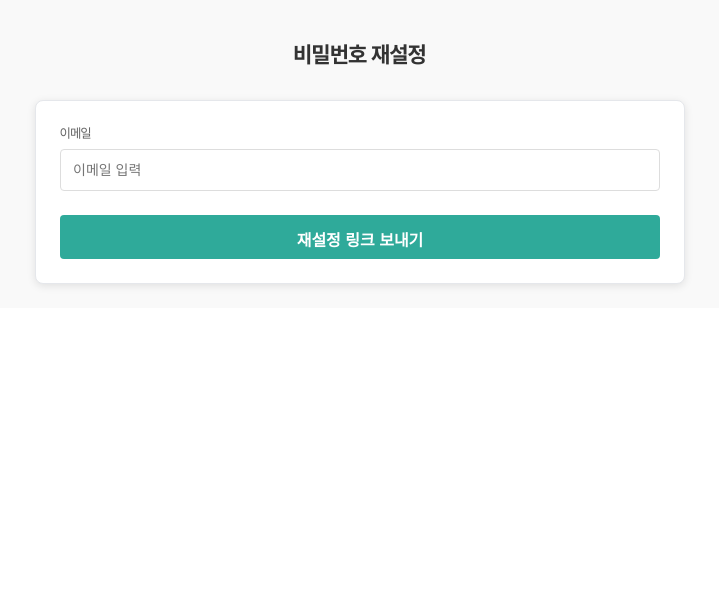
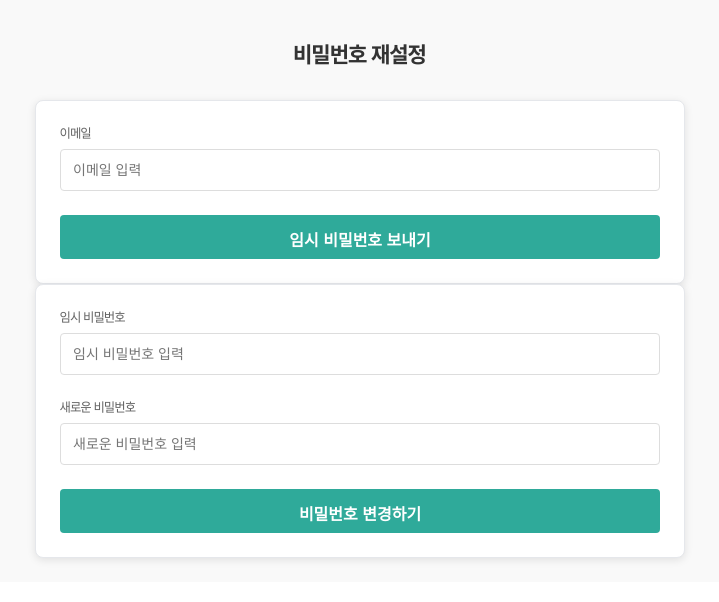
Before and after one commit to minjuko/farm-copilot, a React (Create React App) app: page /password_reset in a window 1280 px wide. Shown: the top 602 px of the page, without its empty margins (280-999 px from the left). Built offline with nearby package versions, Linux system fonts and the light colour scheme.

Commit message:
feat: 비밀번호 재설정 구현

```diff
--- a/src/components/layouts/TopBar.jsx
+++ b/src/components/layouts/TopBar.jsx
@@ -20,6 +20,7 @@ const Logo = styled.div`
   font-weight: 800;
   color: #4aaa87;
   text-shadow: 2px 2px 4px rgba(0, 0, 0, 0.2);
+  cursor: pointer; /* Add cursor pointer for visual indication */
 `;
 
 const RightSection = styled.div`
@@ -105,9 +106,13 @@ const TopBar = () => {
     }
   };
 
+  const handleLogoClick = () => {
+    navigate("/");
+  };
+
   return (
     <TopBars>
-      <Logo> 꾼꾼농사꾼 </Logo>
+      <Logo onClick={handleLogoClick}> 꾼꾼농사꾼 </Logo>
       <RightSection>
         {isLoggedIn ? (
           <>
--- a/src/components/templates/PasswordResetTemplate.jsx
+++ b/src/components/templates/PasswordResetTemplate.jsx
@@ -77,6 +77,8 @@ const ErrorMessage = styled.div`
 
 const PasswordResetTemplate = () => {
   const [email, setEmail] = useState("");
+  const [temporaryPassword, setTemporaryPassword] = useState("");
+  const [newPassword, setNewPassword] = useState("");
   const [error, setError] = useState("");
   const [message, setMessage] = useState("");
 
@@ -84,12 +86,27 @@ const PasswordResetTemplate = () => {
     setEmail(e.target.value);
   };
 
+  const handleTempPasswordChange = (e) => {
+    setTemporaryPassword(e.target.value);
+  };
+
+  const handleNewPasswordChange = (e) => {
+    setNewPassword(e.target.value);
+  };
+
   const handleSubmit = (e) => {
     e.preventDefault();
+    const csrfToken = getCSRFToken();
 
-    axios.post('http://localhost:8000/login/password_reset/', { email }, { withCredentials: true })
+    axios.post('http://localhost:8000/login/password_reset/', { email }, {
+      headers: {
+        'X-CSRFToken': csrfToken,
+        'Content-Type': 'application/json'
+      },
+      withCredentials: true
+    })
     .then((response) => {
-        setMessage("비밀번호 재설정 링크가 이메일로 전송되었습니다.");
+      setMessage("임시 비밀번호가 이메일로 전송되었습니다.");
       setError("");
     })
     .catch((error) => {
@@ -100,9 +117,48 @@ const PasswordResetTemplate = () => {
     });
   };
 
+  const handlePasswordReset = (e) => {
+    e.preventDefault();
+    const csrfToken = getCSRFToken();
+
+    axios.post('http://localhost:8000/login/password_reset_done/', { email, temporary_password: temporaryPassword, new_password: newPassword }, {
+      headers: {
+        'X-CSRFToken': csrfToken,
+        'Content-Type': 'application/json'
+      },
+      withCredentials: true
+    })
+    .then((response) => {
+      setMessage("새로운 비밀번호로 변경되었습니다.");
+      setError("");
+    })
+    .catch((error) => {
+      if (error.response) {
+        setError(error.response.data.message || "비밀번호 변경 중 오류가 발생했습니다.");
+        setMessage("");
+      }
+    });
+  };
+
+  const getCSRFToken = () => {
+    let cookieValue = null;
+    if (document.cookie && document.cookie !== '') {
+      const cookies = document.cookie.split(';');
+      for (let i = 0; i < cookies.length; i++) {
+        const cookie = cookies[i].trim();
+        if (cookie.substring(0, 10) === 'csrftoken=') {
+          cookieValue = decodeURIComponent(cookie.substring(10));
+          break;
+        }
+      }
+    }
+    return cookieValue;
+  };
+
   return (
     <Container>
       <Title>비밀번호 재설정</Title>
+
       <Form onSubmit={handleSubmit}>
         <InputGroup>
           <Label htmlFor="email">이메일</Label>
@@ -118,8 +174,39 @@ const PasswordResetTemplate = () => {
         </InputGroup>
         {error && <ErrorMessage>{error}</ErrorMessage>}
         {message && <div>{message}</div>}
-        <Button type="submit">재설정 링크 보내기</Button>
+        <Button type="submit">임시 비밀번호 보내기</Button>
       </Form>
+
+      <Form onSubmit={handlePasswordReset}>
+        <InputGroup>
+          <Label htmlFor="temporary_password">임시 비밀번호</Label>
+          <Input
+            type="password"
+            id="temporary_password"
+            name="temporary_password"
+            value={temporaryPassword}
+            onChange={handleTempPasswordChange}
+            placeholder="임시 비밀번호 입력"
+            required
+          />
+        </InputGroup>
+        <InputGroup>
+          <Label htmlFor="new_password">새로운 비밀번호</Label>
+          <Input
+            type="password"
+            id="new_password"
+            name="new_password"
+            value={newPassword}
+            onChange={handleNewPasswordChange}
+            placeholder="새로운 비밀번호 입력"
+            required
+          />
+        </InputGroup>
+        {error && <ErrorMessage>{error}</ErrorMessage>}
+        {message && <div>{message}</div>}
+        <Button type="submit">비밀번호 변경하기</Button>
+      </Form>
+
     </Container>
   );
 };
```
Lines whose indentation alone changed are shown as unchanged.
